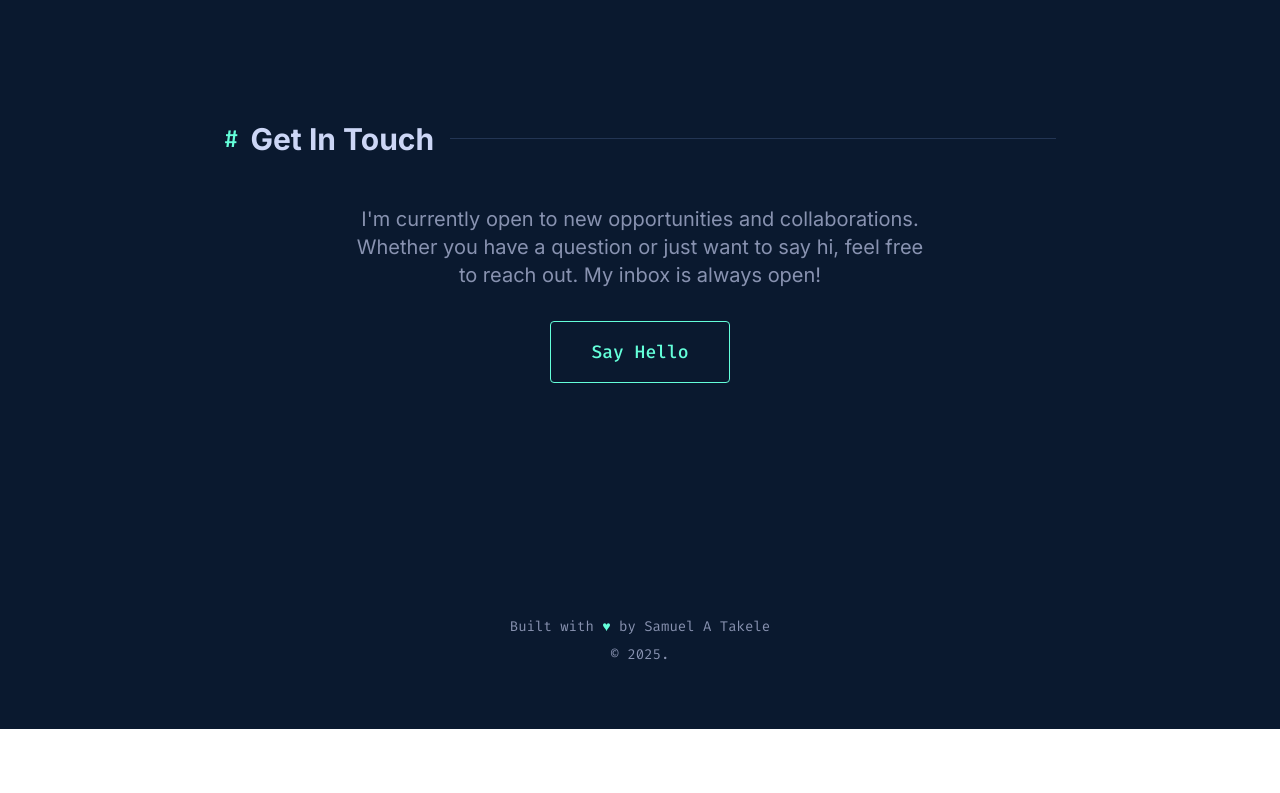
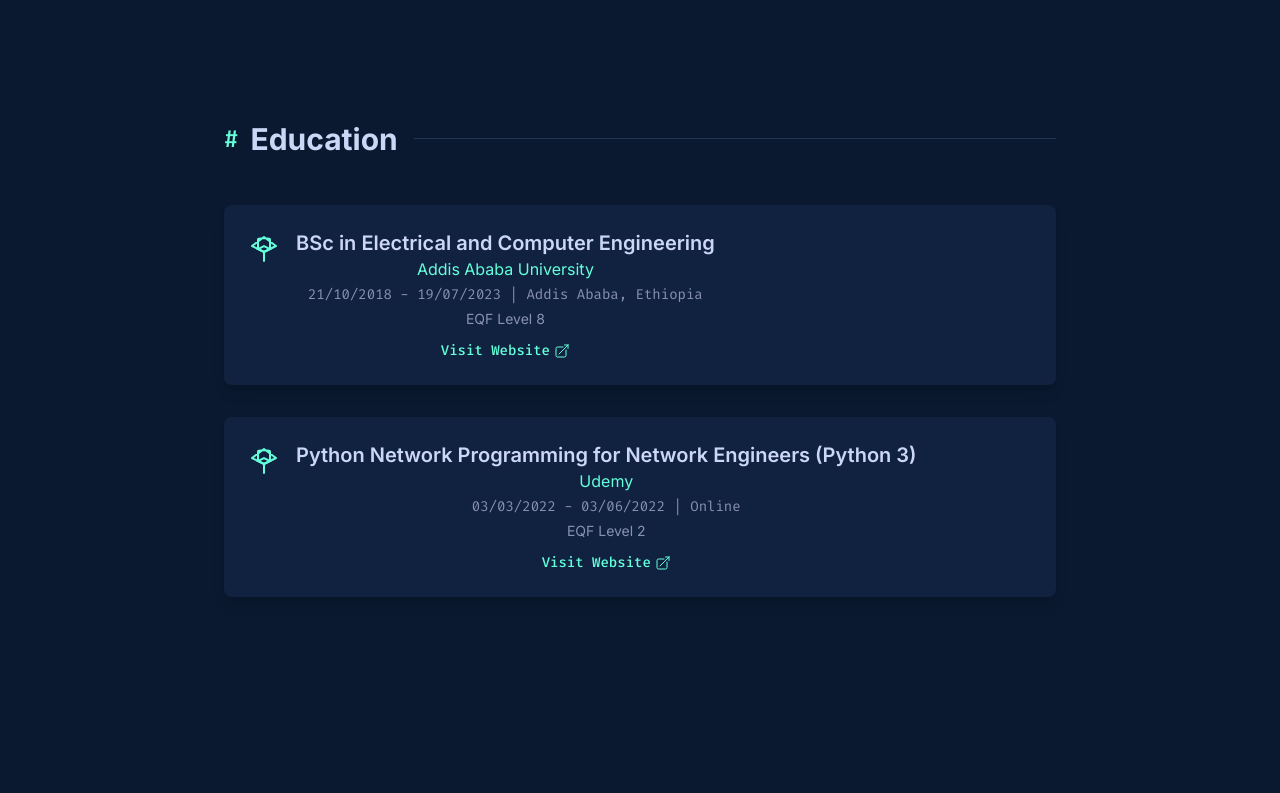
Before and after one commit to SamuelAlehegn/portfolio, a React (Vite) app: page / in a window 1280 px wide. Shown: the part 3940-4733 px from the top of the page. Before the commit the page ends 4669 px from the top, so only its background shows below. Built offline with nearby package versions, Linux system fonts and the light colour scheme.

Commit message:
add EducationSection component to display education history

```diff
--- a/src/App.tsx
+++ b/src/App.tsx
@@ -1,6 +1,7 @@
 import './App.css'
 import AboutSection from './components/AboutSection';
 import ContactSection from './components/ContactSection';
+import EducationSection from './components/EducationSection';
 import ExperienceSection from './components/ExperienceSection';
 import Footer from './components/Footer';
 import HomeSection from './components/Home'
@@ -10,7 +11,8 @@
 import { portfolioData } from './data';
 
 function App() {
-  const { personalInfo, aboutMe, workExperience, projects, skills } = portfolioData;
+  const { personalInfo, aboutMe, workExperience, projects, skills, education } =
+    portfolioData;
 
 
   return (
@@ -22,6 +24,7 @@
         <ExperienceSection workExperience={workExperience} />
         <ProjectsSection projects={projects} />
         <SkillsSection skills={skills} />
+        <EducationSection education={education} />
         <ContactSection personalInfo={personalInfo} />
       </main>
       <Footer personalInfo={personalInfo} />
--- /dev/null
+++ b/src/components/EducationSection.tsx
@@ -0,0 +1,56 @@
+
+import React from 'react';
+import Section from './Section';
+import type { EducationItem } from '../types';
+import { IconAcademicCap, IconExternalLink } from './icons';
+
+interface EducationItemDisplayProps {
+  item: EducationItem;
+}
+
+const EducationItemDisplay: React.FC<EducationItemDisplayProps> = ({ item }) => {
+  return (
+    <div className="bg-light-navy p-6 rounded-lg shadow-lg hover:shadow-green/20 transition-shadow duration-300">
+      <div className="flex items-start space-x-4">
+        <div className="flex-shrink-0 mt-1">
+          <IconAcademicCap className="h-8 w-8 text-green" />
+        </div>
+        <div>
+          <h3 className="text-xl font-semibold text-lightest-slate">{item.degree}</h3>
+          <p className="text-md text-green mb-1">{item.institution}</p>
+          <p className="text-sm font-mono text-slate mb-1">{item.period} | {item.location}</p>
+          {item.details && <p className="text-sm text-slate mb-2">{item.details}</p>}
+          {item.website && (
+            <a
+              href={item.website}
+              target="_blank"
+              rel="noopener noreferrer"
+              className="inline-flex items-center text-sm text-green hover:underline font-mono"
+            >
+              Visit Website <IconExternalLink className="h-4 w-4 ml-1" />
+            </a>
+          )}
+        </div>
+      </div>
+    </div>
+  );
+};
+
+
+interface EducationSectionProps {
+  education: EducationItem[];
+}
+
+const EducationSection: React.FC<EducationSectionProps> = ({ education }) => {
+  return (
+    <Section id="education" title="Education">
+      <div className="space-y-8">
+        {education.map((edu, index) => (
+          <EducationItemDisplay key={index} item={edu} />
+        ))}
+      </div>
+    </Section>
+  );
+};
+
+export default EducationSection;
```
